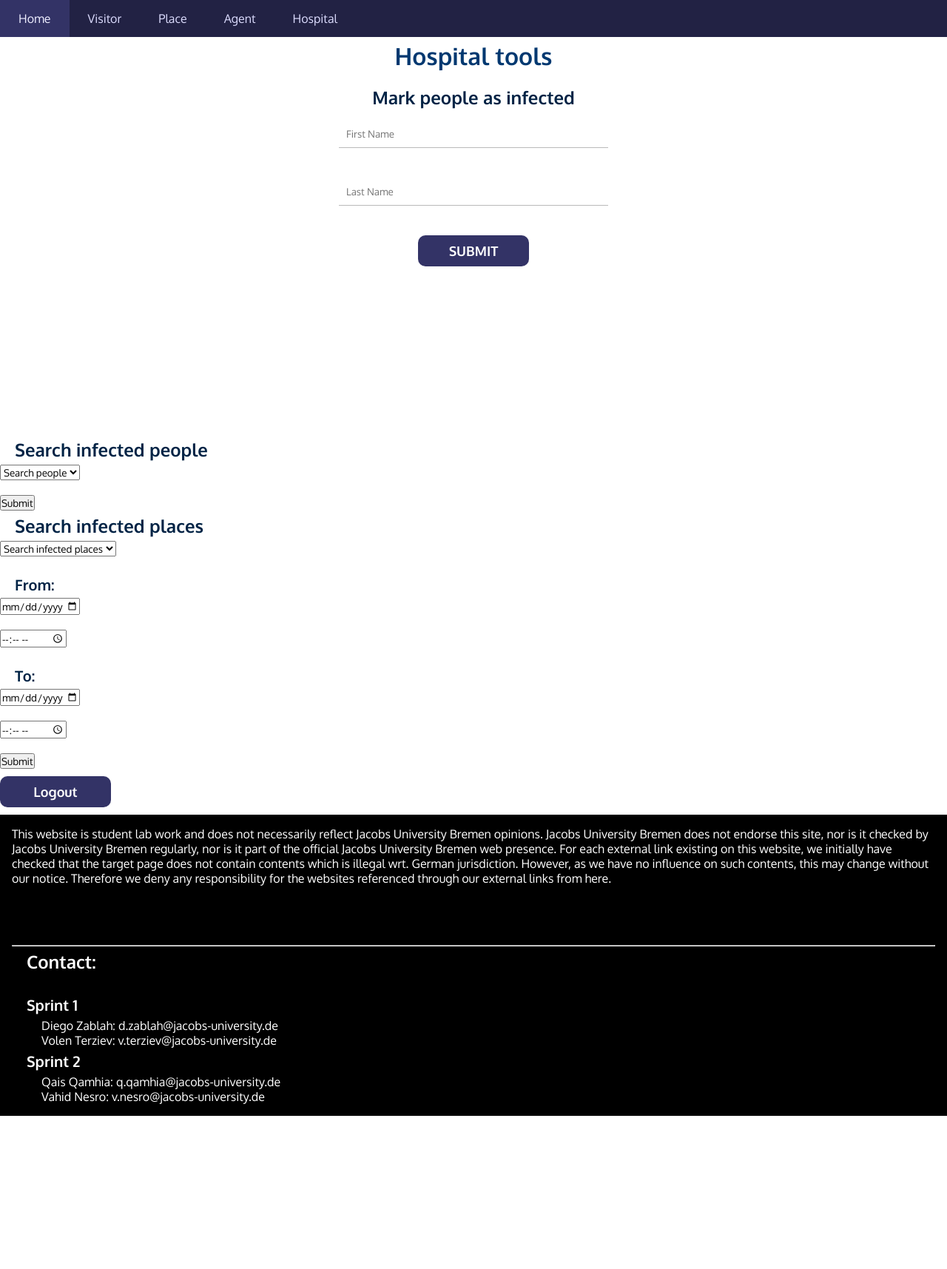
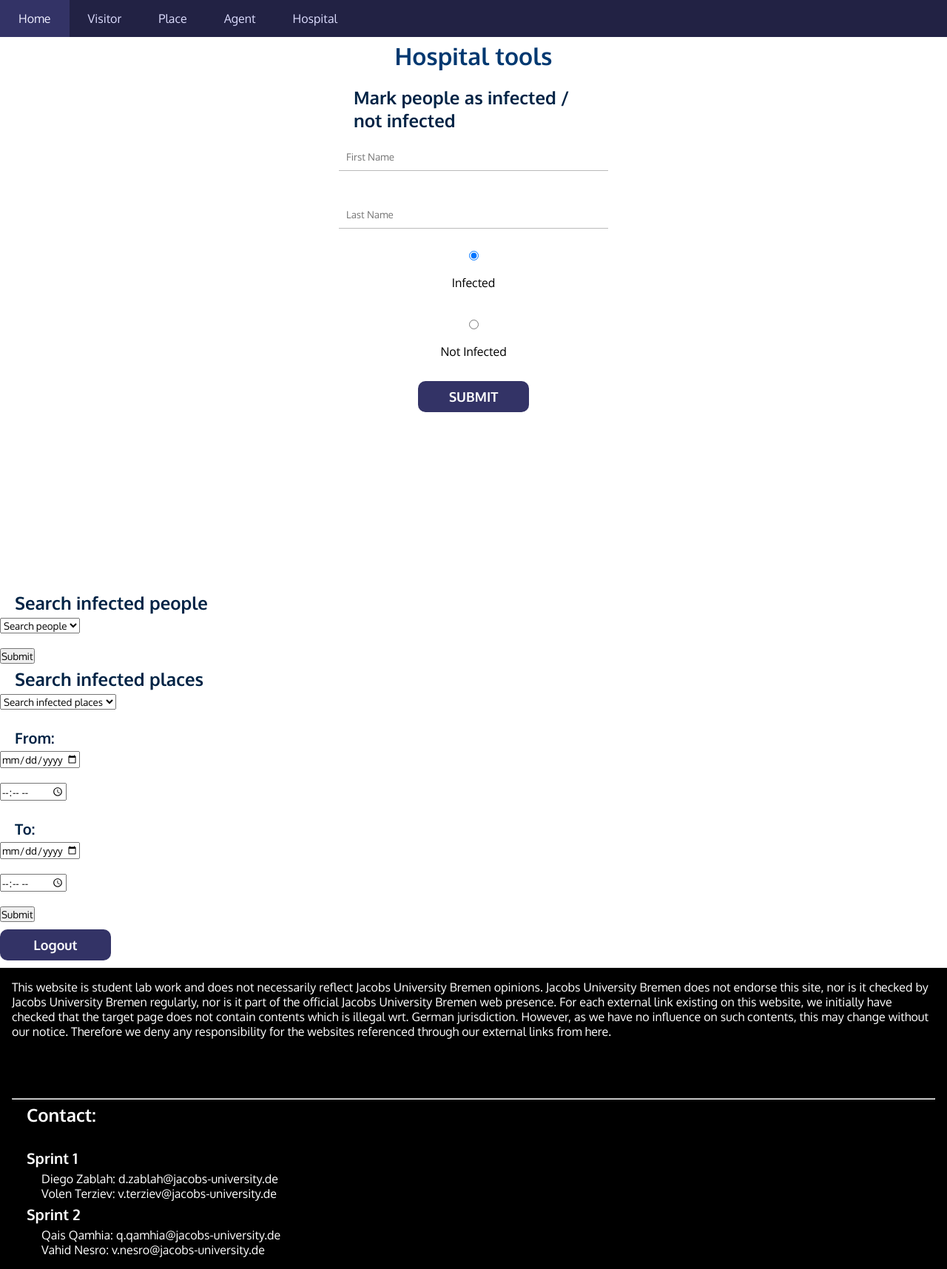
Before and after one commit to jonabako/Corona-Archive-Project, a Flask app: page /hospital_tools in a window 1280 px wide. Shown: the whole page at 74% size. Before the commit the page ends 1508 px from the top, so only its background shows below. Run offline with Flask 2, Linux system fonts and the light colour scheme; the visitor is signed in with stand-in values (Sample User, id 1); data that the repository does not hold is empty; parts of the project's set-up code (start-up, migrations or seed data) failed here and were passed over.

Commit message:
added backend for changing a person's infection status

```diff
--- a/app.py
+++ b/app.py
@@ -332,6 +332,37 @@ def hospital_tools():
     infected_places = cur.fetchall()
     return render_template('hospital_tools.html', infected_people = infected_people, infected_places = infected_places)
 
+# route to mark people as infected
+@app.route('/hospital_DB_status_change', methods=['GET', 'POST'])
+@auto.doc()
+def hospital_DB_status_change():
+    if "hospital_device_id" not in session:
+        return redirect('/')
+
+    if request.method == "POST":
+        # Obtain data from request object
+        name = request.form['fname'] + " " + request.form['lname']
+        status = request.form['status']
+
+        # check to see if the person exists in the database
+        cur = get_cursor()
+        command = f"SELECT * FROM Visitor WHERE visitor_name LIKE '{name}'"
+        cur.execute(command)
+        visitors = cur.fetchall()
+        # if yes then update the status
+        if len(visitors) > 0:
+            command = f"UPDATE Visitor SET infected = {status} WHERE visitor_name LIKE '{name}'"
+            cur.execute(command)
+            mysql.get_db().commit()
+            # display confirmation message
+            message = f"{name.title()} was successfully set as " + ("infected." if status else "not infected.")
+        # if not an error message is displayedd
+        else:
+            message = f"The is no user named {name.title()}"
+        cur.close()
+
+        return render_template('hospital_tools.html', message=message), 200
+
 # Add /docs at the end of the standard link for the documentation
 @app.route('/docs')
 def docs():
--- a/templates/hospital_tools.html
+++ b/templates/hospital_tools.html
@@ -4,11 +4,17 @@
     <h1>{% block title %} Hospital tools {% endblock %}</h1>
 
     <div class="formwrap">
-        <form id = "registration" action="" method="post">
-            <h2>Mark people as infected</h2>
+        <form id = "registration" action="{{ url_for('hospital_DB_status_change')}}" method="post">
+            <h2>Mark people as infected / not infected</h2>
             <input type="text" class="visitor-registration" placeholder="First Name" name="fname" value="{{request.form.fname }}" required> <br>
             <input type="text" class="visitor-registration" placeholder="Last Name" name="lname" value="{{request.form.lname }}" required> <br>
+            <!-- radio buttons input to choose to mark -->
+            <input type="radio" name="status" value="1" checked>
+                <label>Infected</label><br>
+            <input type="radio" name="status" value="0">
+                <label>Not Infected</label><br>
             <input class="mainButton" type="submit" value="SUBMIT"><br>
+            <h3>{{ message }}</h3>
         </form>
 
     </div>
```
Also changed, not shown: README.md.
